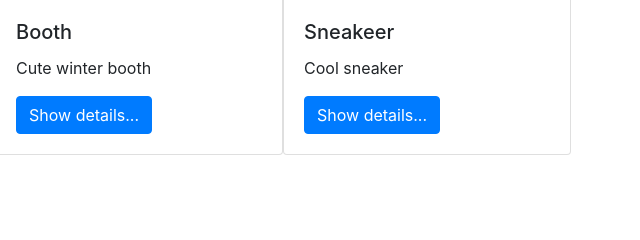
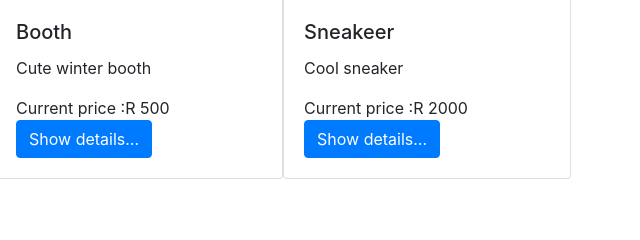
Before and after one commit to bhekidaweti/project2, a Django app: page / in a window 1280 px wide. Shown: the part 268-508 px from the top of the page, without its empty margins (0-640 px from the left). Run offline with Django 3.2, Linux system fonts and the light colour scheme; data comes from the database, SQL or seed files in the repository; some libraries are stand-ins or nearby versions.

Commit message:
modified:   auctions/templates/auctions/index.html

```diff
--- a/auctions/templates/auctions/index.html
+++ b/auctions/templates/auctions/index.html
@@ -21,6 +21,7 @@
         <div class="card-body">
             <h5 class="card-title">{{ listing.title }}</h5>
             <p class="card-text">{{ listing.description}}</p>
+            <h7>Current price :R {{ listing.price.bid }} </h7>
             <a href="{% url 'listing' id=listing.id %}" class="btn btn-primary"> Show details...</a>
         </div>
     </div>
```
